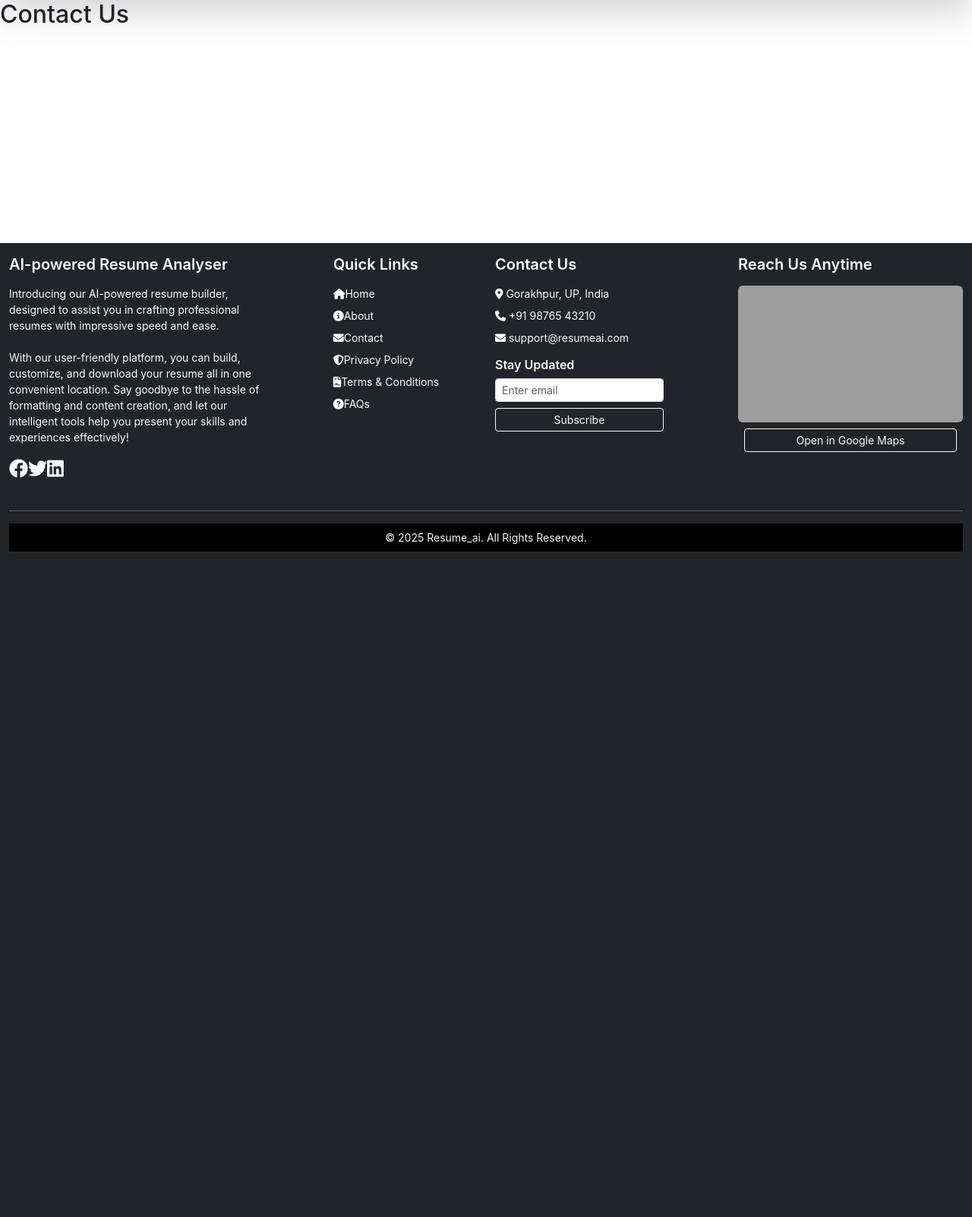
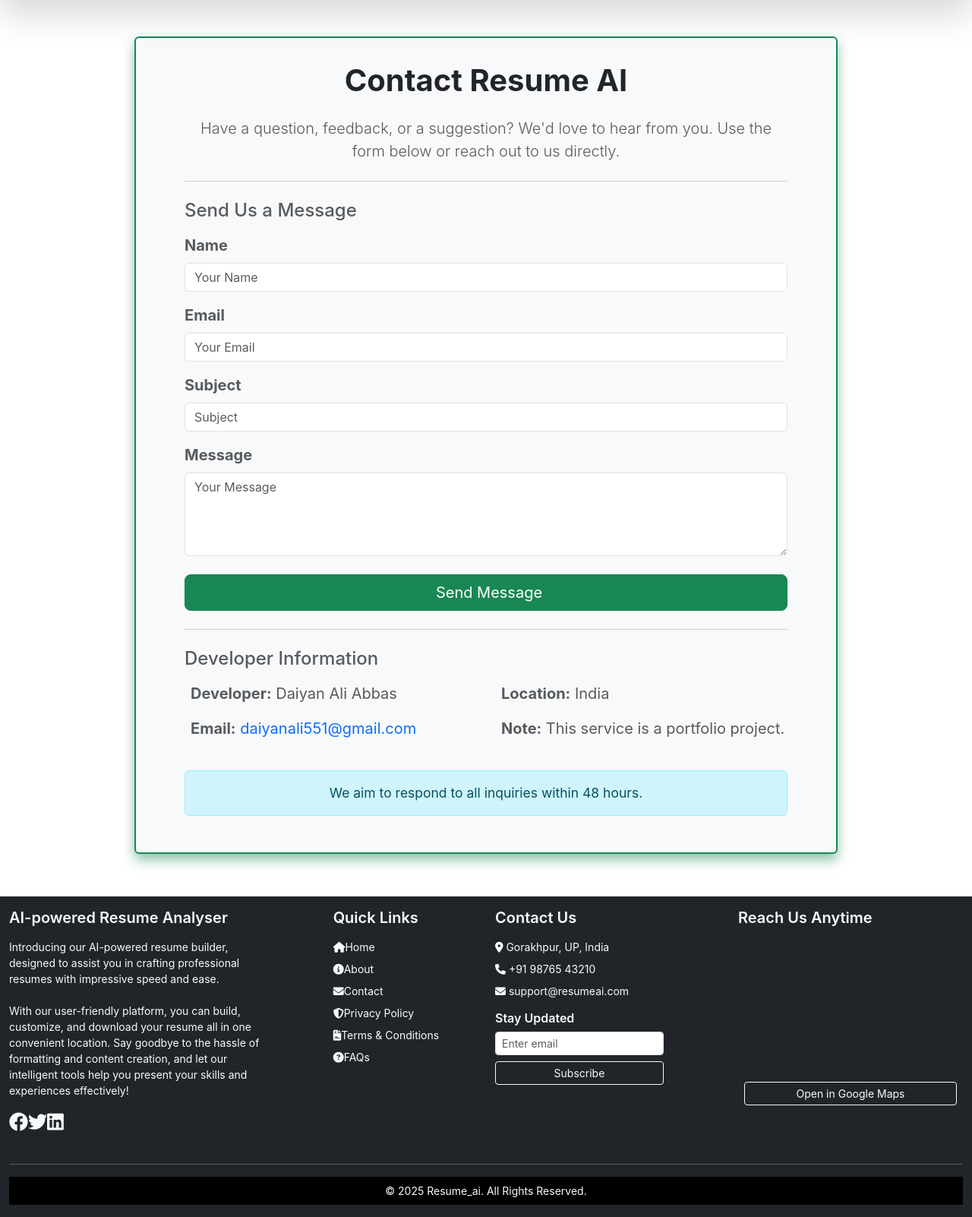
Before and after one commit to am-daiyan/resume_ai, a Django app: page /contact_us/ in a window 1280 px wide. Shown: the part 58-1660 px from the top of the page at 76% size. Before the commit the page ends 784 px from the top, so only its background shows below. Run offline with Django 4.2, Linux system fonts and the light colour scheme; some libraries are stand-ins or nearby versions; grey boxes are pictures that could not be loaded.

Commit message:
Add .gitignore

```diff
--- a/core/forms.py
+++ b/core/forms.py
@@ -1,5 +1,5 @@
 from django import forms
-from .models import details,resume
+from .models import details,resume,ContactMessage
 
 class student_details(forms.ModelForm):
     class Meta:
@@ -20,5 +20,14 @@ class resume_upload(forms.ModelForm):
             })
         }
 
-# class contact_form(forms.ModelForm):
-#     PASS
+# New Form for Contact Messages
+class ContactForm(forms.ModelForm):
+    class Meta:
+        model = ContactMessage
+        fields = ['name', 'email', 'subject', 'message']
+        widgets = {
+            'name': forms.TextInput(attrs={'class': 'form-control', 'placeholder': 'Your Name'}),
+            'email': forms.EmailInput(attrs={'class': 'form-control', 'placeholder': 'Your Email'}),
+            'subject': forms.TextInput(attrs={'class': 'form-control', 'placeholder': 'Subject'}),
+            'message': forms.Textarea(attrs={'class': 'form-control', 'rows': 4, 'placeholder': 'Your Message'}),
+        }
--- a/core/models.py
+++ b/core/models.py
@@ -8,3 +8,13 @@ class details(models.Model):
 
 class resume(models.Model):
     resume_file=models.FileField(upload_to='resumes/',blank=True,null=True)
+
+class ContactMessage(models.Model):
+    name = models.CharField(max_length=100)
+    email = models.EmailField()
+    subject = models.CharField(max_length=200)
+    message = models.TextField()
+    submitted_at = models.DateTimeField(auto_now_add=True)
+
+    def __str__(self):
+        return f"Message from {self.name} ({self.subject})"
--- a/core/views.py
+++ b/core/views.py
@@ -1,8 +1,8 @@
 from django.shortcuts import render,redirect
 from django.http import HttpResponse
 from django.contrib import messages
-from .models import details,resume
-from .forms import student_details,resume_upload
+from .models import details,resume,ContactMessage
+from .forms import student_details,resume_upload,ContactForm
 from .utils import extract_text
 from .ai_prompts import SYSTEM_PROMPT, USER_TEMPLATE
 import requests
@@ -26,9 +26,6 @@ def rough(requests):
 
 def about(request):
     return render(request,"about.html")
-
-def contact_us(request):
-    return render(request,"contact-us.html")
 
 def privacy_policy(request):
     return render(request,"Privacy_Policy.html")
@@ -88,3 +85,23 @@ def list(request):
 def student_d(requests):
     form=details.objects.all()
     return render(requests,"student_details.html",{'form':form})
+
+
+def contact_us(request):
+    if request.method == "POST":
+        form = ContactForm(request.POST)
+        if form.is_valid():
+            form.save()
+            messages.success(request, "Your message has been sent successfully! We will get back to you soon.")
+            return redirect('contact_us')  # Redirect to prevent resubmission
+    else:
+        form = ContactForm()
+
+    # We can fetch developer info here if needed, but keeping it simple for now.
+    developer_info = {
+        'email': 'daiyanali551@gmail.com',  # Placeholder
+        'github': 'Daiyan Ali Abbas',
+        'location': 'India',
+    }
+
+    return render(request, "contact-us.html", {'form': form, 'developer_info': developer_info})
--- a/templates/contact-us.html
+++ b/templates/contact-us.html
@@ -1,4 +1,92 @@
 {% extends 'base.html' %}
 {% block content %}
-<h2>Contact Us</h2>
+<div class="container py-5">
+    <div class="row justify-content-center">
+        <div class="col-md-10">
+            {% if messages %}
+                <div class="alert alert-success alert-dismissible fade show" role="alert">
+                    {% for message in messages %}
+                        {{ message }}
+                    {% endfor %}
+                    <button type="button" class="btn-close" data-bs-dismiss="alert" aria-label="Close"></button>
+                </div>
+            {% endif %}
+
+            <div class="card rounded-lg px-5 py-3 bg-light" style="border: 2px solid #198754; box-shadow: 0 0.5rem 1rem rgba(25, 135, 84, 0.5);">
+              <div class="card-body">
+                <h1 class="card-title mb-4 text-center fw-bold">Contact Resume AI</h1>
+                <div class="card-text text-muted fs-5">
+                  <p class="lead text-center">
+                    Have a question, feedback, or a suggestion? We'd love to hear from you. Use the form below or reach out to us directly.
+                  </p>
+
+                  <hr class="my-4">
+
+                  <div class="row">
+                    <div class="col-lg-12">
+                        <h4 class="mb-3">Send Us a Message</h4>
+                        <form method="post">
+                            {% csrf_token %}
+                            {% for field in form %}
+                                <div class="mb-3">
+                                    <label for="{{ field.id_for_label }}" class="form-label fw-bold">{{ field.label }}</label>
+                                    {{ field }}
+                                    {% if field.errors %}
+                                        <div class="text-danger small">{{ field.errors }}</div>
+                                    {% endif %}
+                                </div>
+                            {% endfor %}
+                            <button type="submit" class="btn btn-success btn-lg w-100 mt-2">
+                                <i class="bi bi-send-fill me-2"></i>Send Message
+                            </button>
+                        </form>
+                    </div>
+                  </div>
+
+                  <hr class="my-4">
+
+                  <div class="row">
+                    <div class="col-lg-12">
+                        <h4 class="mb-3">Developer Information</h4>
+
+                        <div class="row">
+                            <div class="col-md-6">
+                                <ul class="list-unstyled">
+                                    <li class="mb-3">
+                                        <i class="bi bi-person-fill me-2 text-success"></i>
+                                        <strong>Developer:</strong> {{ developer_info.github }}
+                                    </li>
+                                    <li class="mb-3">
+                                        <i class="bi bi-envelope-fill me-2 text-success"></i>
+                                        <strong>Email:</strong>
+                                        <a href="mailto:daiyanali551@gmail.com" class="text-decoration-none">daiyanali551@gmail.com</a>
+                                    </li>
+                                </ul>
+                            </div>
+
+                            <div class="col-md-6">
+                                <ul class="list-unstyled">
+                                    <li class="mb-3">
+                                        <i class="bi bi-geo-alt-fill me-2 text-success"></i>
+                                        <strong>Location:</strong> {{ developer_info.location }}
+                                    </li>
+                                    <li class="mb-3">
+                                        <i class="bi bi-info-circle-fill me-2 text-success"></i>
+                                        <strong>Note:</strong> This service is a portfolio project.
+                                    </li>
+                                </ul>
+                            </div>
+                        </div>
+
+                        <div class="alert alert-info small mt-4 text-center" role="alert">
+                            We aim to respond to all inquiries within 48 hours.
+                        </div>
+                    </div>
+                  </div>
+                </div>
+              </div>
+            </div>
+        </div>
+    </div>
+</div>
 {% endblock %}
```
Also changed, not shown: core/migrations/0001_initial.py (deleted), core/migrations/0002_resume.py (deleted), db.sqlite3 (deleted).
